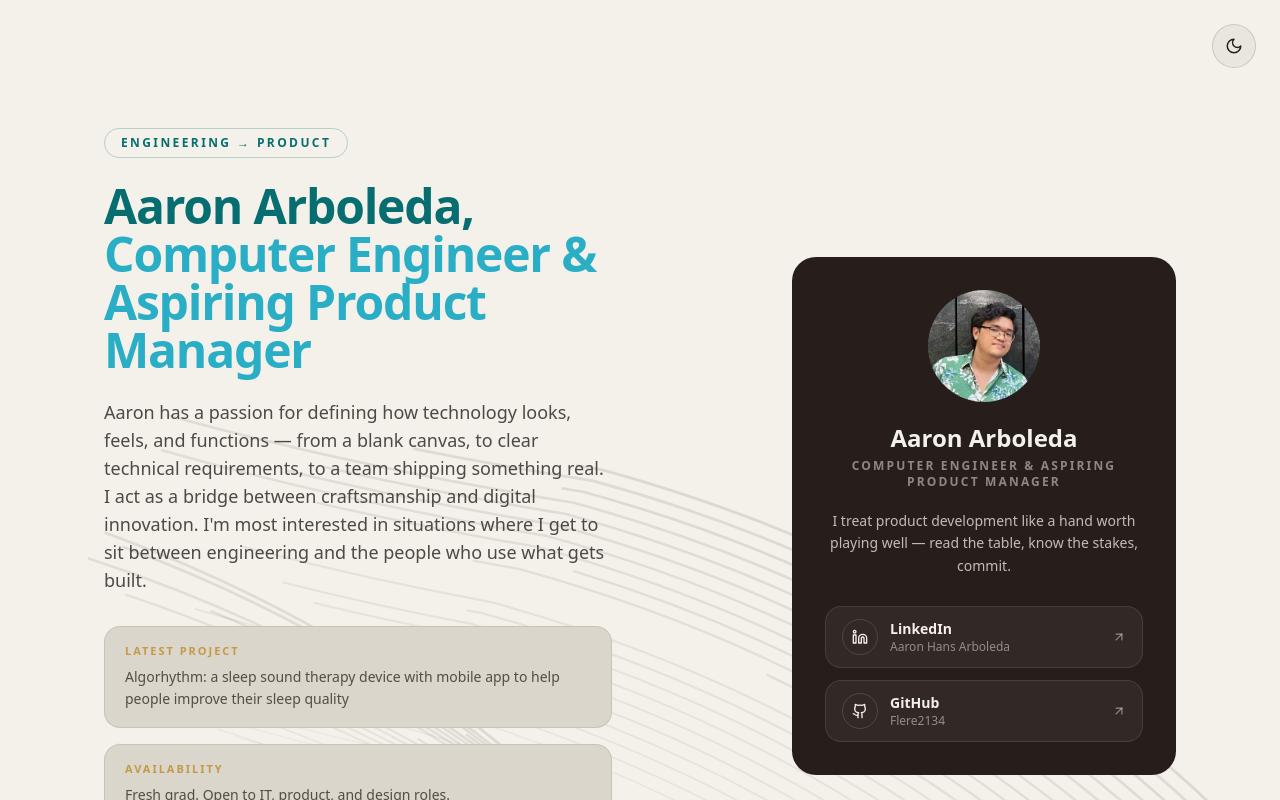
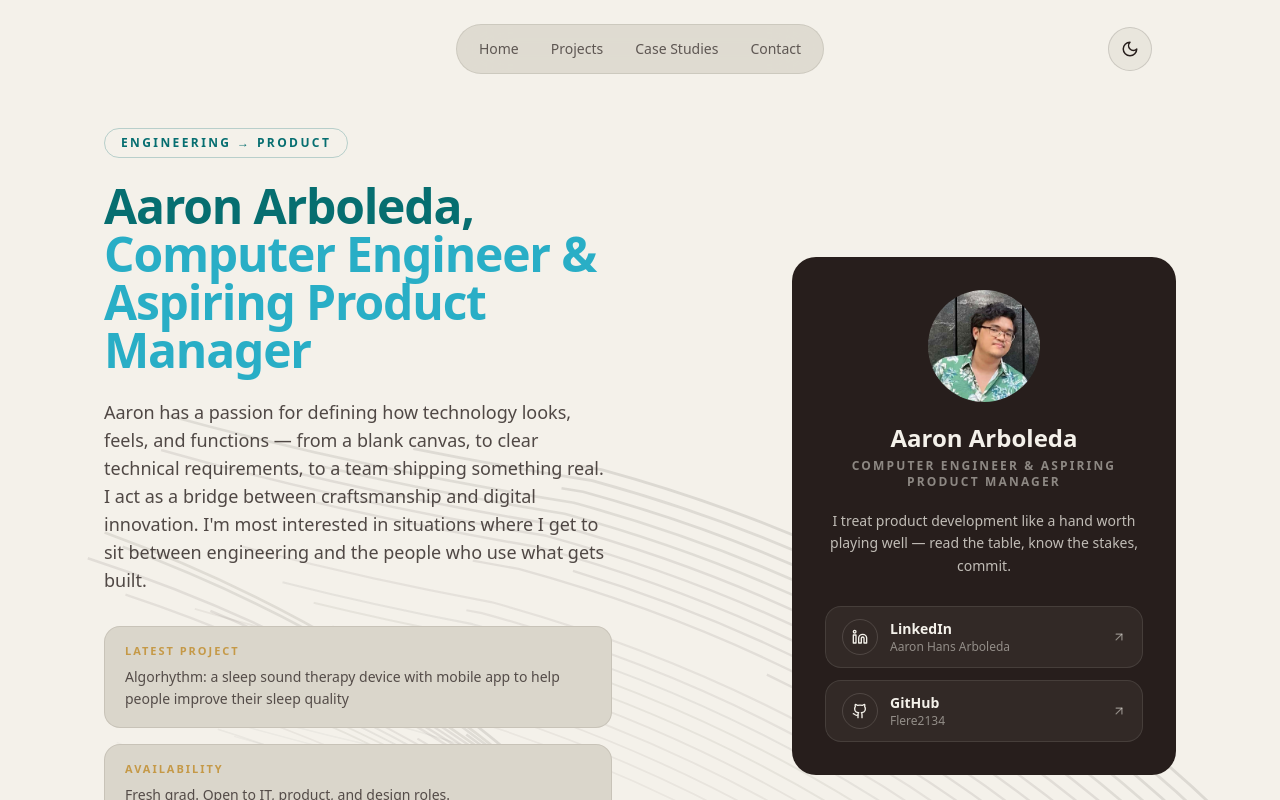
Before and after one commit to Flere2134/portfolio-v2, a React (Vite) app in the folder my-portfolio/: page / in a window 1280 px wide. Shown: the top 800 px of the page. Built offline with nearby package versions, Linux system fonts and the light colour scheme.

Commit message:
update: added nav bar

```diff
--- a/my-portfolio/src/App.jsx
+++ b/my-portfolio/src/App.jsx
@@ -1,4 +1,5 @@
 import React from "react";
+import Nav from "./components/ui/Nav.jsx";
 import Hero from "./components/sections/Hero.jsx";
 import Projects from "./components/sections/Projects.jsx";
 import CaseStudies from "./components/sections/CaseStudies.jsx";
@@ -6,11 +7,14 @@ import Contact from "./components/sections/Contact.jsx";
 
 export default function App() {
   return (
+    <>
+      <Nav />
       <main>
         <Hero />
         <Projects />
         <CaseStudies />
         <Contact />
       </main>
+    </>
   );
 }
--- a/my-portfolio/src/components/sections/Hero.jsx
+++ b/my-portfolio/src/components/sections/Hero.jsx
@@ -1,6 +1,5 @@
 import React, { useState } from "react";
 import { Linkedin, Github, ArrowUpRight } from "lucide-react";
-import ThemeToggle from "../ui/ThemeToggle.jsx";
 import BackgroundPaths from "../ui/BackgroundPaths.jsx";
 import { profile } from "../../data/profile.js";
 
@@ -20,9 +19,11 @@ export default function Hero() {
     });
   };
   return (
-    <section className="relative min-h-screen w-full overflow-hidden bg-background transition-colors duration-300 dark:bg-espresso">
+    <section
+      id="hero"
+      className="relative min-h-screen w-full overflow-hidden bg-background transition-colors duration-300 dark:bg-espresso"
+    >
       <BackgroundPaths />
-      <ThemeToggle className="absolute top-6 right-6 z-10" />
 
       <div className="relative z-10 mx-auto grid max-w-6xl grid-cols-1 gap-10 px-6 py-24 md:grid-cols-2 md:gap-14 md:px-10 md:py-32">
         {/* Left column */}
--- /dev/null
+++ b/my-portfolio/src/components/ui/Nav.jsx
@@ -0,0 +1,171 @@
+import React, { useEffect, useState } from "react";
+import { motion, AnimatePresence, useReducedMotion } from "framer-motion";
+import { Menu, X } from "lucide-react";
+import ThemeToggle from "./ThemeToggle.jsx";
+
+const NAV_LINKS = [
+  { label: "Home", href: "#hero" },
+  { label: "Projects", href: "#projects" },
+  { label: "Case Studies", href: "#case-studies" },
+  { label: "Contact", href: "#contact" },
+];
+
+export default function Nav() {
+  const [activeHref, setActiveHref] = useState(NAV_LINKS[0].href);
+  const [hoveredHref, setHoveredHref] = useState(null);
+  const [mobileOpen, setMobileOpen] = useState(false);
+  const prefersReducedMotion = useReducedMotion();
+
+  // Scroll-spy: still tracks the on-screen section (used for aria-current
+  // and the mobile dropdown's persistent highlight), but no longer drives
+  // the desktop pill's visual state — that's hover-only now.
+  useEffect(() => {
+    const sections = NAV_LINKS.map((link) =>
+      document.querySelector(link.href)
+    ).filter(Boolean);
+    if (sections.length === 0) return;
+
+    const observer = new IntersectionObserver(
+      (entries) => {
+        const mostVisible = entries
+          .filter((entry) => entry.isIntersecting)
+          .sort((a, b) => b.intersectionRatio - a.intersectionRatio)[0];
+        if (mostVisible) {
+          setActiveHref(`#${mostVisible.target.id}`);
+        }
+      },
+      { rootMargin: "-45% 0px -45% 0px", threshold: [0, 0.25, 0.5, 0.75, 1] }
+    );
+
+    sections.forEach((section) => observer.observe(section));
+    return () => observer.disconnect();
+  }, []);
+
+  // Close the mobile menu automatically if the viewport grows past the
+  // breakpoint where it's rendered, so it can't get stuck open.
+  useEffect(() => {
+    const mq = window.matchMedia("(min-width: 768px)");
+    const onChange = () => setMobileOpen(false);
+    mq.addEventListener("change", onChange);
+    return () => mq.removeEventListener("change", onChange);
+  }, []);
+
+  const handleNavigate = (e, href) => {
+    e.preventDefault();
+    setMobileOpen(false);
+    setActiveHref(href);
+    document.querySelector(href)?.scrollIntoView({
+      behavior: prefersReducedMotion ? "auto" : "smooth",
+      block: "start",
+    });
+    window.history.replaceState(null, "", href);
+  };
+
+  return (
+    <header className="fixed inset-x-0 top-0 z-50 px-4 pt-4 md:pt-6">
+      <div className="mx-auto grid max-w-5xl grid-cols-[1fr_auto] items-center gap-3 md:grid-cols-[1fr_auto_1fr]">
+        {/* Desktop pill nav */}
+        <nav
+          aria-label="Section navigation"
+          onMouseLeave={() => setHoveredHref(null)}
+          className="col-start-2 hidden justify-self-center rounded-full border border-espresso/10 bg-surface/80 p-1.5 backdrop-blur-xl dark:border-dark-surface dark:bg-dark-surface/80 md:flex"
+        >
+          {NAV_LINKS.map((link) => {
+            const isActive = activeHref === link.href;
+            const isHovered = hoveredHref === link.href;
+            return (
+              <a
+                key={link.href}
+                href={link.href}
+                aria-current={isActive ? "true" : undefined}
+                onMouseEnter={() => setHoveredHref(link.href)}
+                onFocus={() => setHoveredHref(link.href)}
+                onBlur={() => setHoveredHref(null)}
+                onClick={(e) => handleNavigate(e, link.href)}
+                className="relative rounded-full px-4 py-2 text-sm font-medium focus-visible:outline focus-visible:outline-2 focus-visible:outline-offset-2 focus-visible:outline-teal dark:focus-visible:outline-dark-brand"
+              >
+                <AnimatePresence>
+                  {isHovered && (
+                    <motion.span
+                      layoutId="nav-highlight"
+                      className="absolute inset-0 rounded-full bg-teal dark:bg-dark-brand"
+                      initial={{ opacity: 0 }}
+                      animate={{ opacity: 1 }}
+                      exit={{ opacity: 0 }}
+                      transition={
+                        prefersReducedMotion
+                          ? { duration: 0 }
+                          : {
+                              layout: { type: "spring", stiffness: 400, damping: 32 },
+                              opacity: { duration: 0.15 },
+                            }
+                      }
+                    />
+                  )}
+                </AnimatePresence>
+                <span
+                  className={
+                    "relative transition-colors duration-200 " +
+                    (isHovered
+                      ? "text-background"
+                      : "text-espresso/70 hover:text-espresso dark:text-surface/80 dark:hover:text-background")
+                  }
+                >
+                  {link.label}
+                </span>
+              </a>
+            );
+          })}
+        </nav>
+
+        {/* Theme toggle + mobile menu trigger */}
+        <div className="col-start-2 flex items-center justify-self-end gap-2 md:col-start-3">
+          <ThemeToggle />
+          <button
+            type="button"
+            onClick={() => setMobileOpen((open) => !open)}
+            aria-label={mobileOpen ? "Close menu" : "Open menu"}
+            aria-expanded={mobileOpen}
+            className="flex h-11 w-11 items-center justify-center rounded-full border border-espresso/15 bg-surface/80 text-espresso backdrop-blur-xl transition-colors hover:bg-surface focus-visible:outline focus-visible:outline-2 focus-visible:outline-offset-2 focus-visible:outline-teal dark:border-background/20 dark:bg-dark-surface/80 dark:text-background dark:hover:bg-dark-surface dark:focus-visible:outline-dark-brand md:hidden"
+          >
+            {mobileOpen ? <X size={18} /> : <Menu size={18} />}
+          </button>
+        </div>
+      </div>
+
+      {/* Mobile dropdown */}
+      <AnimatePresence>
+        {mobileOpen && (
+          <motion.nav
+            aria-label="Section navigation"
+            initial={prefersReducedMotion ? false : { opacity: 0, y: -8 }}
+            animate={{ opacity: 1, y: 0 }}
+            exit={prefersReducedMotion ? { opacity: 0 } : { opacity: 0, y: -8 }}
+            transition={{ duration: 0.18, ease: "easeOut" }}
+            className="mx-auto mt-2 flex max-w-5xl flex-col overflow-hidden rounded-3xl border border-espresso/10 bg-surface/95 p-2 backdrop-blur-xl dark:border-dark-surface dark:bg-dark-surface/95 md:hidden"
+          >
+            {NAV_LINKS.map((link) => {
+              const isActive = activeHref === link.href;
+              return (
+                <a
+                  key={link.href}
+                  href={link.href}
+                  aria-current={isActive ? "true" : undefined}
+                  onClick={(e) => handleNavigate(e, link.href)}
+                  className={
+                    "rounded-2xl px-4 py-3 text-sm font-medium transition-colors " +
+                    (isActive
+                      ? "bg-teal text-background dark:bg-dark-brand"
+                      : "text-espresso/75 hover:bg-background/60 dark:text-surface dark:hover:bg-background/5")
+                  }
+                >
+                  {link.label}
+                </a>
+              );
+            })}
+          </motion.nav>
+        )}
+      </AnimatePresence>
+    </header>
+  );
+}
--- a/my-portfolio/src/index.css
+++ b/my-portfolio/src/index.css
@@ -6,4 +6,18 @@
   body {
     @apply bg-background text-espresso dark:bg-espresso dark:text-background transition-colors duration-300;
   }
+
+  html {
+    scroll-behavior: smooth;
+  }
+
+  section[id] {
+    scroll-margin-top: 6rem;
+  }
+
+  @media (prefers-reduced-motion: reduce) {
+    html {
+      scroll-behavior: auto;
+    }
+  }
 }
```
Lines whose indentation alone changed are shown as unchanged.
